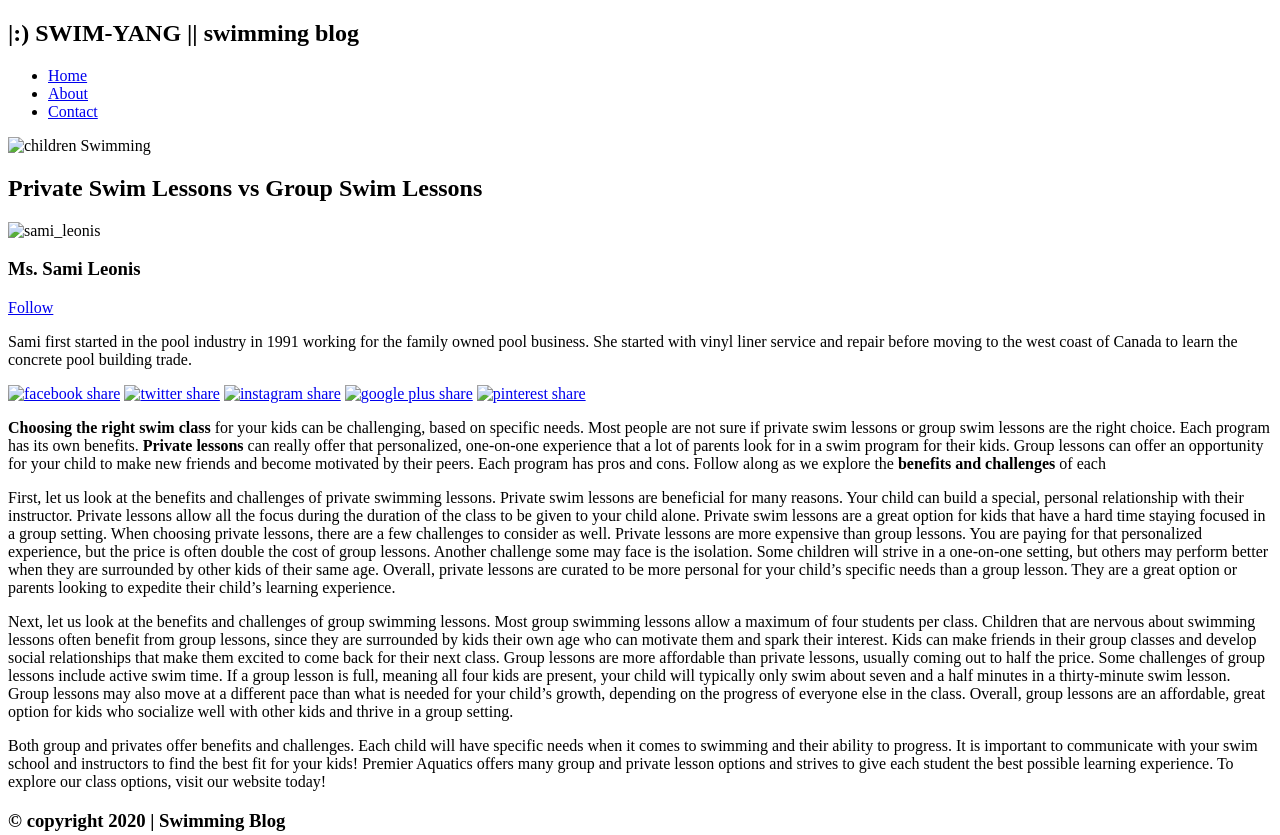
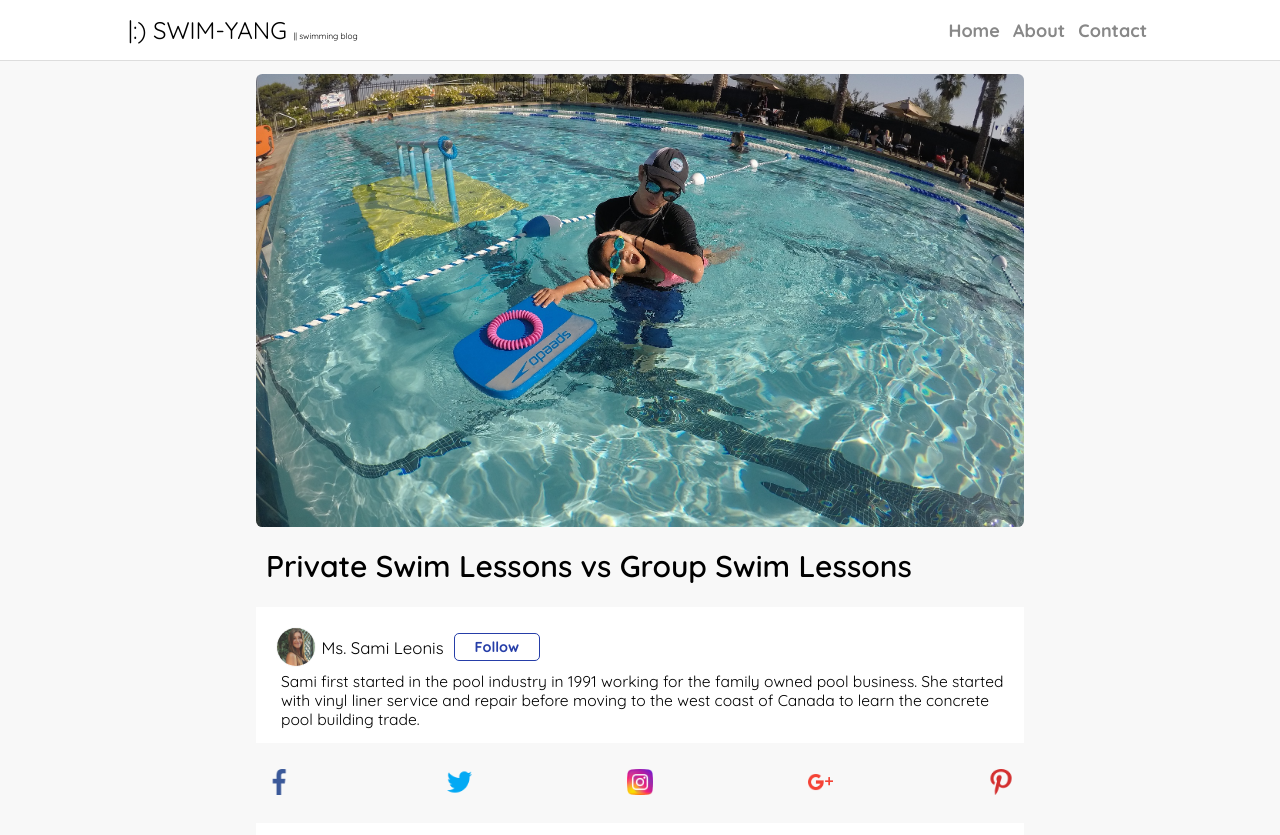
Before and after one commit to Yoga10n/project1, a plain HTML site: page blogposts/1.html in a window 1280 px wide. Shown: the top 835 px of the page. Drawn offline with Linux system fonts and the light colour scheme; the site is published under a folder, as on GitHub Pages, so addresses that start at the root find nothing.

Commit message:
update path
used .. for file paths

```diff
--- a/blogposts/1.html
+++ b/blogposts/1.html
@@ -5,7 +5,7 @@
     <meta charset="UTF-8">
     <meta name="viewport" content="width=device-width, initial-scale=1.0">
     <title>|:) SWIM-YANG</title>
-    <link rel="stylesheet" href="/project1/css/blogpost.css">
+    <link rel="stylesheet" href="../css/blogpost.css">
     <link href="https://fonts.googleapis.com/css?family=Quicksand:400,600,700&display=swap" rel="stylesheet">
 </head>
 
@@ -15,7 +15,7 @@
         <h2 class="logo">|:) SWIM-YANG <span>|| swimming blog</span></h2>
         <nav>
             <ul>
-                <li><a class="mainmenu" href="/project1/index.html">Home</a></li>
+                <li><a class="mainmenu" href="../index.html">Home</a></li>
                 <li><a class="mainmenu" href="#">About</a></li>
                 <li><a class="mainmenu" href="#">Contact</a></li>
             </ul>
@@ -24,11 +24,11 @@
 
     <main>
         <section class="container">
-            <img src="/project1/images/GOPR0983.jpg" alt="children Swimming" class="article-img">
+            <img src="../images/GOPR0983.jpg" alt="children Swimming" class="article-img">
             <h1 class="title">Private Swim Lessons vs Group Swim Lessons</h1>
             <div class="author-area">
                 <div class="author-meta">
-                    <img src="/project1/images/sami_leonis.jpg" alt="sami_leonis" class="avatar">
+                    <img src="../images/sami_leonis.jpg" alt="sami_leonis" class="avatar">
                     <h3 class="author-name">Ms. Sami Leonis</h3>
                     <a href="#" class="button">Follow</a>
                 </div>
@@ -39,11 +39,11 @@
                 </div>
             </div>
             <div class="social-sharing">
-                <a class="sharing-icon" href="http://facebook.com" target="_blank"><img src="/project1/images/facebook.png" alt="facebook share"></a>
-                <a class="sharing-icon" href="http://twitter.com" target="_blank"><img src="/project1/images/twitter.png" alt="twitter share"></a>
-                <a class="sharing-icon" href="http://instagram.com" target="_blank"><img src="/project1/images/instagram.png" alt="instagram share"></a>
-                <a class="sharing-icon" href="http://google.com" target="_blank"><img src="/project1/images/google-plus.png" alt=" google plus share"></a>
-                <a class="sharing-icon" href="http://pinterest.com" target="_blank"><img src="/project1/images/pinterest.png" alt=" pinterest share"></a>
+                <a class="sharing-icon" href="http://facebook.com" target="_blank"><img src="../images/facebook.png" alt="facebook share"></a>
+                <a class="sharing-icon" href="http://twitter.com" target="_blank"><img src="../images/twitter.png" alt="twitter share"></a>
+                <a class="sharing-icon" href="http://instagram.com" target="_blank"><img src="../images/instagram.png" alt="instagram share"></a>
+                <a class="sharing-icon" href="http://google.com" target="_blank"><img src="../images/google-plus.png" alt=" google plus share"></a>
+                <a class="sharing-icon" href="http://pinterest.com" target="_blank"><img src="../images/pinterest.png" alt=" pinterest share"></a>
 
             </div>
             <article class="main-article">
--- a/css/blogpost.css
+++ b/css/blogpost.css
@@ -1,4 +1,4 @@
-@import url("/project1/css/style.css");
+@import url("../css/style.css");
 
 /*Mobile first*/
 
```
Also changed, not shown: blogposts/2.html (+9 -9 lines), blogposts/3.html (+8 -8 lines).
